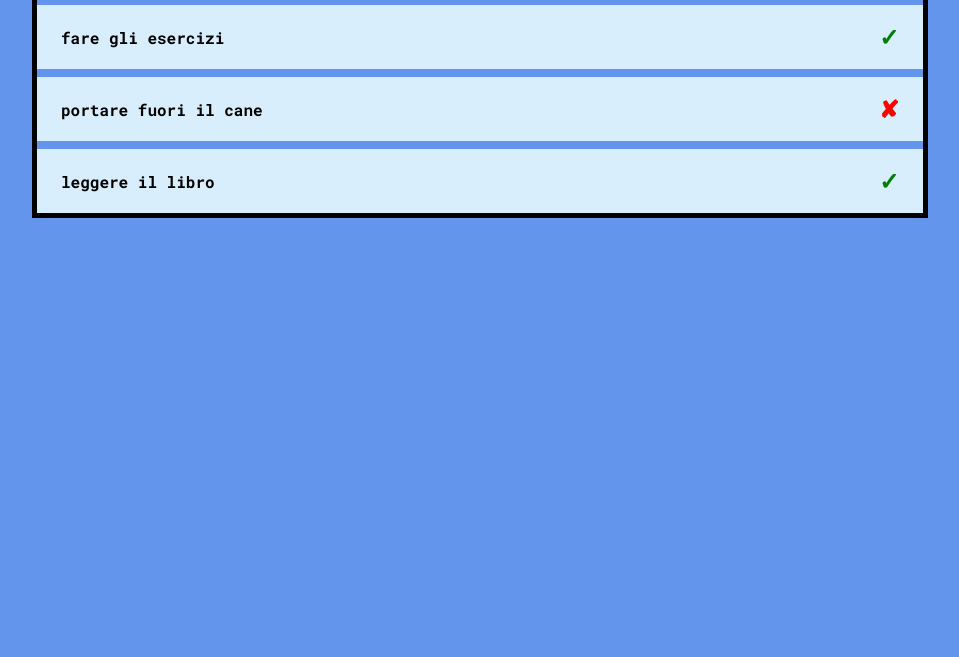
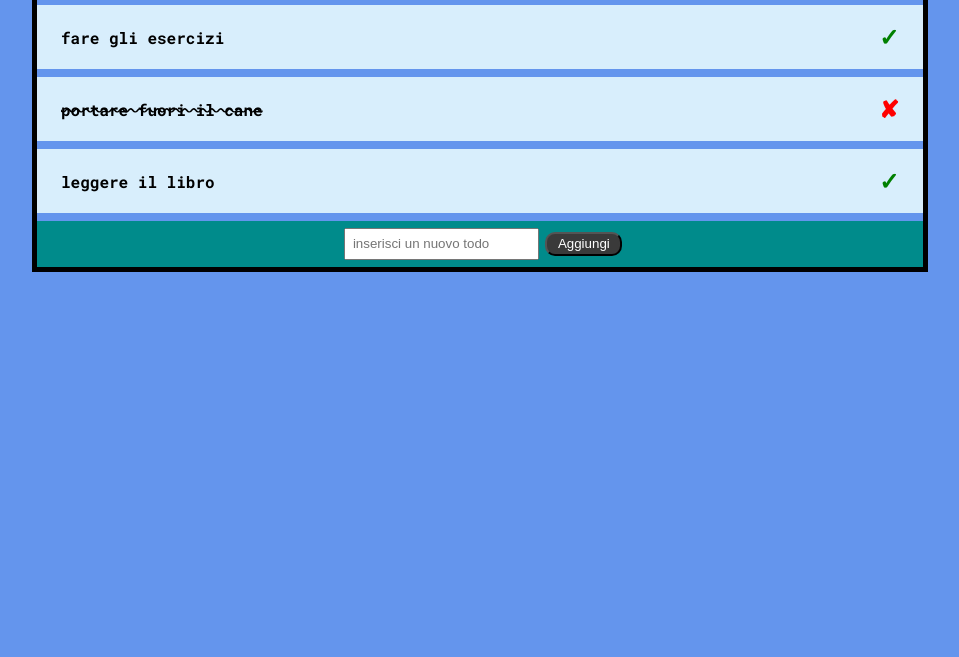
Before and after one commit to italocirillo/Vue-To-Do-List, a plain HTML site: page index.html in a window 1280 px wide. Shown: the part 143-800 px from the top of the page, without its empty margins (160-1119 px from the left). Drawn offline with nearby package versions, Linux system fonts and the light colour scheme; a web font is replaced by a local one.

Commit message:
MILESTONE 2

```diff
--- a/css/style.css
+++ b/css/style.css
@@ -17,6 +17,7 @@ body{
 }
 h1{
     padding: 0.5em 0em;
+    background-color: wheat;
 }
 /* Lista */
 .lista{
@@ -49,3 +50,22 @@ h1{
 .check::after{
     content: "\2713";
 }
+.testo-sbarrato{
+    text-decoration: line-through wavy;
+}
+/* Sezione utente */
+.sezione-utente{
+    background-color: darkcyan;
+}
+.sezione-utente input{
+    padding: 0.5em;
+    margin: 0.5em;
+}
+.aggiungi{
+    padding: 0.2em 0.8em;
+    border-radius: 10px;
+    background-color: rgb(58, 58, 58);
+    color: white;
+    cursor: pointer;
+
+}
--- a/index.html
+++ b/index.html
@@ -22,9 +22,14 @@
             <!-- Lista -->
             <ul class="lista">
                 <li v-for="(elemento,index) in toDoList">
-                    <p>{{ elemento.text }}</p>
+                    <p :class="elemento.done === false ? 'testo-sbarrato' : '' ">{{ elemento.text }}</p>
                     <span :class="elemento.done === true ? 'check' : 'cross' "></span>
                 </li>
+                <div class="sezione-utente">
+                    <label for="todo"></label>
+                    <input type="text" name="todo" id="todo" placeholder="inserisci un nuovo todo" v-model.trim="nuovoToDoStringa">
+                    <button class="aggiungi" @click="aggiungiNuovoOggetto">Aggiungi</button>
+                </div>
             </ul>
             <!-- Fine lista  -->
         </div>
--- a/js/script.js
+++ b/js/script.js
@@ -20,11 +20,18 @@ createApp({
                     text : "leggere il libro",
                     done : true,
                 },
-
-            ]
+            ],
+            nuovoToDoStringa : "",
         }
     },
     methods:{
-
+        aggiungiNuovoOggetto(){
+            nuovoOggetto = {
+                text: this.nuovoToDoStringa,
+                done: false,
+            }
+            this.toDoList.unshift({...nuovoOggetto});
+            this.nuovoToDoStringa = "";
+        },
     }
 }).mount("#app");
```
